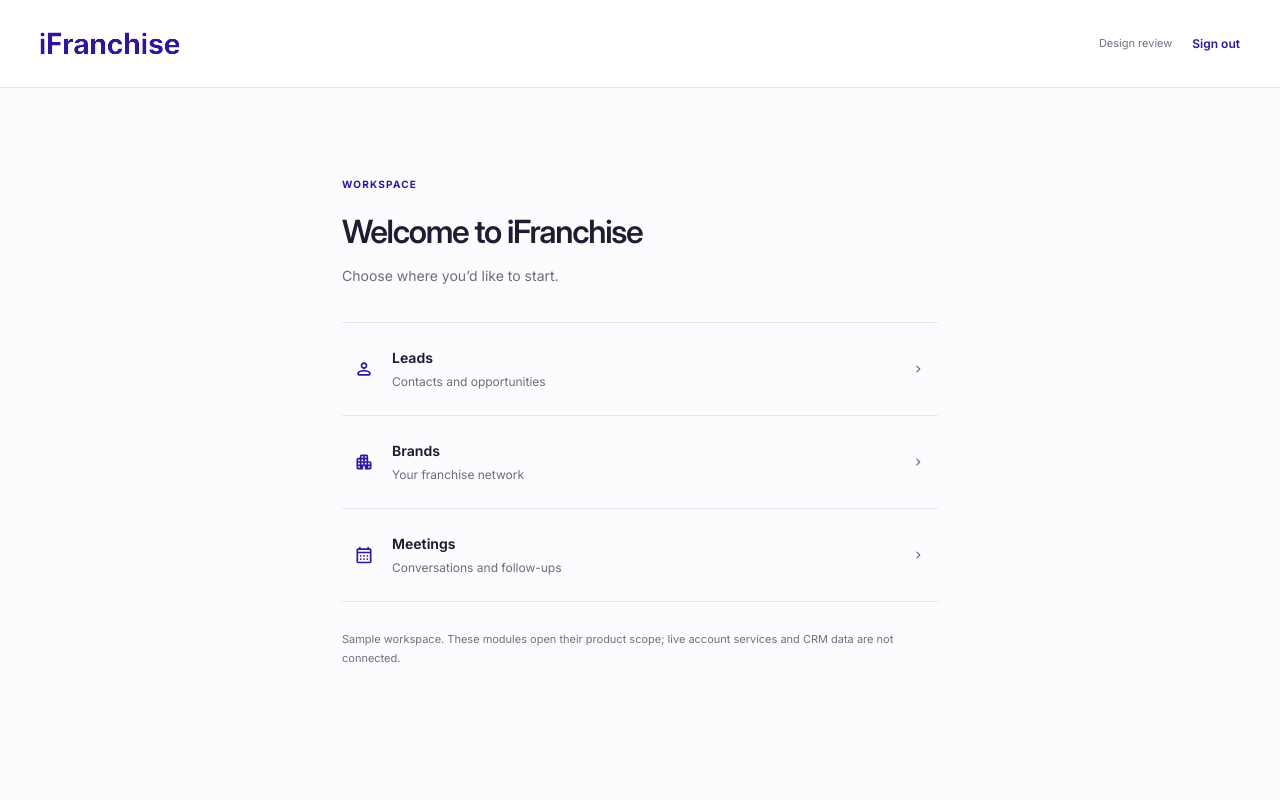
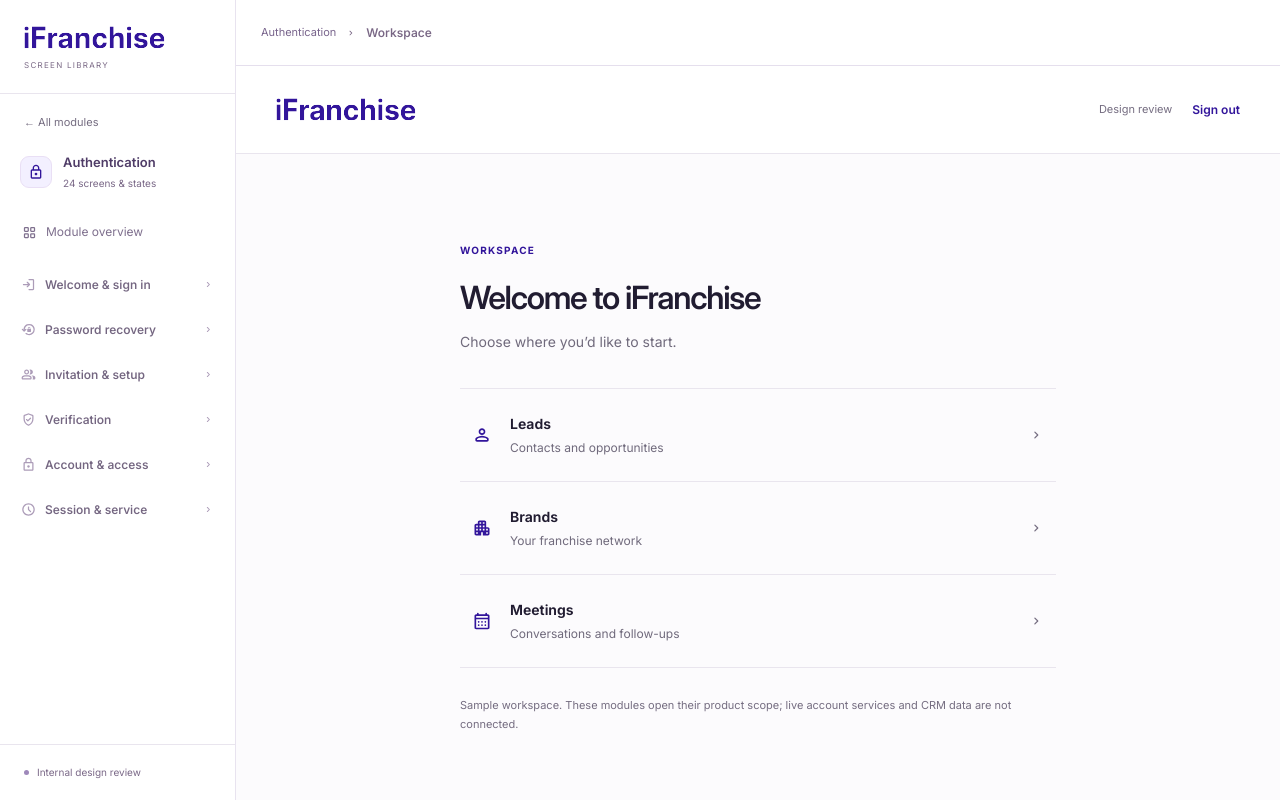
Before and after one commit to iFranchise-Tech/ifranchise-crm-wireframes, a Next.js app: page /demo/workspace in a window 1280 px wide. Built offline with nearby package versions, Linux system fonts and the light colour scheme.

Commit message:
Keep authentication navigation visible across entry routes and desktops

```diff
--- a/app/demo/workspace/page.tsx
+++ b/app/demo/workspace/page.tsx
@@ -1,3 +1,12 @@
 import { WorkspacePreview } from "@/modules/auth/components/workspace-preview";
+import { AuthNavigation } from "@/modules/screen-library/components/auth-navigation";
+import { ReviewShell } from "@/modules/screen-library/components/review-shell";
+import { authScreens, reviewHref } from "@/modules/screen-library/config/auth-screens";
 export const metadata = { title: "Workspace · iFranchise CRM" };
-export default function WorkspacePage() { return <WorkspacePreview />; }
+export default async function WorkspacePage({ searchParams }: { searchParams: Promise<{ mode?: string }> }) {
+  const query = await searchParams;
+  const mode = query.mode === "mobile" ? "mobile" : "desktop";
+  return <ReviewShell moduleName="Authentication" icon="lock" subtitle={`${authScreens.length} screens & states`} overviewHref={reviewHref("overview", mode)} title="Workspace" navigation={<AuthNavigation screenId="workspace" mode={mode} />}>
+    <div className="review-workspace-content"><WorkspacePreview /></div>
+  </ReviewShell>;
+}
--- a/app/globals.css
+++ b/app/globals.css
@@ -339,8 +339,11 @@ svg { flex: none; width: 20px; height: 20px; }
 .scope-content p { margin: 22px 0 0; color: var(--subtle); font-size: 12px; line-height: 1.8; }
 
 /* Screen viewer: compact persistent sidebar and a real isolated viewport. */
-.review-shell { display: grid; grid-template-columns: 236px minmax(0, 1fr); height: 100svh; min-height: 540px; overflow: hidden; background: #f4f2f7; }
+.review-shell { display: grid; grid-template-columns: 236px minmax(0, 1fr); height: 100svh; min-height: 0; overflow: hidden; background: #f4f2f7; }
 .review-sidebar { display: flex; flex-direction: column; min-width: 0; min-height: 0; border-right: 1px solid #e8e3ef; background: #fff; }
+.review-sidebar > :not(.review-navigation) { flex-shrink: 0; }
+.review-workspace-content { min-height: 0; overflow-y: auto; }
+.review-workspace-content .workspace-home { min-height: 100%; }
 .review-brand { display: flex; flex-direction: column; align-items: flex-start; gap: 10px; padding: 26px 24px 22px; border-bottom: 1px solid var(--line); }
 .review-brand .brand-wordmark img { width: 141px; }
 .review-brand > span:last-child { color: #7c6b87; font-size: 8px; letter-spacing: .16em; }
@@ -423,6 +426,8 @@ svg { flex: none; width: 20px; height: 20px; }
 
 
 @media (max-width: 1150px) {
+  .review-shell { grid-template-columns: 214px minmax(0, 1fr); }
+  .review-nav-group summary { font-size: 11px; }
   .overview-journeys { grid-template-columns: repeat(2, minmax(0, 1fr)); }
   .module-metrics { grid-template-columns: repeat(2, minmax(0, 1fr)); }
   .module-metrics > div:nth-child(3) { border-left: 0; }
@@ -441,9 +446,13 @@ svg { flex: none; width: 20px; height: 20px; }
   .module-grid { grid-template-columns: repeat(2, minmax(0, 1fr)); }
   .catalog-controls { flex-wrap: wrap; }
   .catalog-search { width: 100%; max-width: 260px; }
-  .review-shell { grid-template-columns: 214px minmax(0, 1fr); }
-  .review-nav-group summary { font-size: 11px; }
   .review-breadcrumb { font-size: 10px; }
+}
+@media (min-width: 701px) and (max-height: 720px) {
+  .review-brand { padding: 20px 20px 16px; }
+  .review-all-modules { padding: 16px 20px 0; }
+  .review-sidebar-heading { padding: 18px 18px; }
+  .review-sidebar-footer { padding: 14px 20px; }
 }
 @media (max-width: 700px) {
   .auth-column { padding: max(28px, env(safe-area-inset-top)) 24px max(22px, env(safe-area-inset-bottom)); }
@@ -508,7 +517,7 @@ svg { flex: none; width: 20px; height: 20px; }
   .scope-content { padding: 22px; }
   .scope-heading { align-items: flex-start; }
   .scope-heading h2 { font-size: 14px; line-height: 1.6; }
-  .review-shell { display: block; height: 100svh; min-height: 540px; }
+  .review-shell { display: block; height: 100svh; }
   .review-sidebar { display: none; }
   .review-workspace { height: 100%; grid-template-rows: 63px minmax(0, 1fr); }
   .review-menu-button { display: inline-flex; }
--- a/modules/auth/components/workspace-preview.tsx
+++ b/modules/auth/components/workspace-preview.tsx
@@ -2,7 +2,7 @@ import { BrandMark } from "@/components/layout/brand-mark";
 import { Icon } from "./icon";
 import { AuthLink } from "./auth-navigation-context";
 export function WorkspacePreview() {
-  return <main className="workspace-home">
+  return <section className="workspace-home" aria-label="Sample workspace">
     <header className="workspace-home-header"><BrandMark /><span className="workspace-review-label">Design review</span><AuthLink href="/sign-in">Sign out</AuthLink></header>
     <div className="workspace-home-content">
       <span className="workspace-eyebrow">WORKSPACE</span><h1>Welcome to iFranchise</h1><p>Choose where you’d like to start.</p>
@@ -13,5 +13,5 @@ export function WorkspacePreview() {
       </div>
       <p className="workspace-review-note">Sample workspace. These modules open their product scope; live account services and CRM data are not connected.</p>
     </div>
-  </main>;
+  </section>;
 }
--- a/modules/screen-library/components/auth-navigation.tsx
+++ b/modules/screen-library/components/auth-navigation.tsx
@@ -1,7 +1,7 @@
 "use client";
 import Link from "next/link";
 import { Icon } from "@/modules/auth/components/icon";
-import { authScreenGroups, getScreenGroup, reviewHref } from "@/modules/screen-library/config/auth-screens";
+import { authScreenGroups, getAuthScreen, getScreenGroup, reviewHref } from "@/modules/screen-library/config/auth-screens";
 
 export function AuthNavigation({ screenId, mode }: { screenId: string; mode: "desktop" | "mobile" }) {
   const activeGroup = getScreenGroup(screenId);
@@ -10,7 +10,7 @@ export function AuthNavigation({ screenId, mode }: { screenId: string; mode: "de
     {authScreenGroups.map(group => <details className="review-nav-group" key={`${group.id}-${activeGroup?.id}`} open={group.id === activeGroup?.id}>
       <summary><Icon name={group.icon} /><span>{group.title}</span><Icon name="chevron" /></summary>
       <ul>{group.screens.map(screen => <li key={screen.id}><Link href={reviewHref(screen.id, mode)} prefetch={false} onClick={event => {
-        if (screenId === "overview" || event.button !== 0 || event.metaKey || event.ctrlKey || event.shiftKey || event.altKey) return;
+        if (!getAuthScreen(screenId) || event.button !== 0 || event.metaKey || event.ctrlKey || event.shiftKey || event.altKey) return;
         event.preventDefault(); window.history.pushState(null, "", reviewHref(screen.id, mode));
       }} aria-current={screenId === screen.id ? "page" : undefined}><span className="nav-screen-dot" />{screen.title}</Link></li>)}</ul>
     </details>)}
--- a/modules/screen-library/components/review-shell.tsx
+++ b/modules/screen-library/components/review-shell.tsx
@@ -20,7 +20,7 @@ type ReviewShellProps = {
 export function ReviewShell({ moduleName, icon, subtitle, overviewHref, title, navigation, controls, children }: ReviewShellProps) {
   const dialog = useRef<HTMLDialogElement>(null);
   return <div className="review-shell">
-    <aside className="review-sidebar">
+    <aside className="review-sidebar" aria-label="Screen library">
       <Link className="review-brand" href="/library" aria-label="Back to screen library"><BrandMark /><span>SCREEN LIBRARY</span></Link>
       <Link className="review-all-modules" href="/library">← All modules</Link>
       <div className="review-sidebar-heading"><span className="review-module-icon"><Icon name={icon} /></span><div><strong>{moduleName}</strong><span>{subtitle}</span></div></div>
--- a/modules/screen-library/components/screen-viewer.tsx
+++ b/modules/screen-library/components/screen-viewer.tsx
@@ -29,7 +29,7 @@ export function ScreenViewer({ screen, initialMode }: { screen: AuthScreen; init
       if (data?.type === "ifranchise:preview-ready") frame.current?.contentWindow?.postMessage({ type: "ifranchise:select-screen", screen: selected.current }, window.location.origin);
       if (data?.type === "ifranchise:screen-changed" && typeof data.screen === "string" && getAuthScreen(data.screen) && data.screen !== selected.current) window.history.pushState(null, "", reviewHref(data.screen, mode));
       if (data?.type === "ifranchise:open-library" && typeof data.href === "string" && /^\/library(?:\/modules\/[a-z-]+)?$/.test(data.href)) router.push(data.href);
-      if (data?.type === "ifranchise:open-workspace") router.push("/demo/workspace");
+      if (data?.type === "ifranchise:open-workspace") router.push(`/demo/workspace${mode === "mobile" ? "?mode=mobile" : ""}`);
     };
     window.addEventListener("message", receive);
     return () => window.removeEventListener("message", receive);
--- a/next.config.ts
+++ b/next.config.ts
@@ -1,9 +1,27 @@
 import type { NextConfig } from "next";
+import { authScreens, reviewHref } from "./modules/screen-library/config/auth-screens";
 
 const nextConfig: NextConfig = {
   poweredByHeader: false,
   devIndicators: false,
   allowedDevOrigins: ["127.0.0.1"],
+  // Direct links and new tabs must enter the review workspace too. Keep the
+  // isolated /auth-preview surface outside these redirects to avoid nesting it.
+  redirects() {
+    const legacyScreens = [
+      ["/sign-in/email-validation", "sign-in"],
+      ["/sign-in/password-validation", "password"],
+      ["/sign-in/password-visibility", "password"],
+      ["/reset-password/validation", "reset-password"],
+      ["/invitation/review", "invitation"],
+      ["/verify/success", "authenticated"],
+    ];
+    return [
+      ...authScreens.map(screen => ({ source: screen.href, destination: reviewHref(screen.id), permanent: false })),
+      ...legacyScreens.map(([source, id]) => ({ source, destination: reviewHref(id), permanent: false })),
+      { source: "/invitation/success", destination: "/demo/workspace", permanent: false },
+    ];
+  },
 };
 
 export default nextConfig;
--- a/scripts/check-routes.mjs
+++ b/scripts/check-routes.mjs
@@ -6,7 +6,7 @@ const origin = process.env.PREVIEW_ORIGIN ?? 'http://127.0.0.1:4173';
 assert.equal(new Set(authScreens.map(screen => screen.id)).size, authScreens.length, 'Screen IDs must be unique');
 assert.equal(new Set(authScreens.map(screen => screen.href)).size, authScreens.length, 'Direct screen routes must be unique');
 const routes = [
-  ...authScreens.map(screen => ({ path: screen.href, marker: 'auth-content' })),
+  ...authScreens.map(screen => ({ path: screen.href, marker: 'review-shell', destination: `/library/authentication/${screen.id}` })),
   ...authScreens.map(screen => ({ path: `/library/authentication/${screen.id}`, marker: 'review-shell' })),
   ...authScreens.map(screen => ({ path: `/auth-preview/${screen.id}`, marker: 'auth-content' })),
   { path: '/demo/workspace', marker: 'workspace-home' },
@@ -18,12 +18,14 @@ const routes = [
 ];
 let checked = 0;
 for (let offset = 0; offset < routes.length; offset += 4) {
-  await Promise.all(routes.slice(offset, offset + 4).map(async ({ path, marker }) => {
+  await Promise.all(routes.slice(offset, offset + 4).map(async ({ path, marker, destination }) => {
     const response = await fetch(`${origin}${path}`);
     assert.equal(response.status, 200, `${path} must be accessible`);
     const html = await response.text();
     assert.ok(html.includes(marker), `${path} must render its expected layout`);
+    if (destination) assert.equal(new URL(response.url).pathname, destination, `${path} must open the shared review workspace`);
     if (marker === 'auth-content') assert.ok(!html.includes('class="review-shell"'), `${path} must not include review navigation`);
+    if (path === '/demo/workspace') assert.ok(html.includes('class="review-sidebar"'), 'The post-sign-in workspace must retain screen navigation');
     checked++;
   }));
 }
@@ -45,9 +47,23 @@ for (const prefix of ['/auth-preview', '/library/authentication']) {
   const response = await fetch(`${origin}${prefix}/constructor`);
   assert.equal(response.status, 404, 'Unknown review screens must return 404');
 }
-for (const [legacy, current] of [['/verify/success', '/demo/authenticated'], ['/auth-preview/verify-success', '/auth-preview/authenticated']]) {
+for (const [legacy, current] of [
+  ['/sign-in/email-validation', '/library/authentication/sign-in'],
+  ['/sign-in/password-validation', '/library/authentication/password'],
+  ['/sign-in/password-visibility', '/library/authentication/password'],
+  ['/reset-password/validation', '/library/authentication/reset-password'],
+  ['/invitation/review', '/library/authentication/invitation'],
+  ['/invitation/success', '/demo/workspace'],
+  ['/verify/success', '/library/authentication/authenticated'],
+  ['/auth-preview/verify-success', '/auth-preview/authenticated'],
+]) {
   const response = await fetch(`${origin}${legacy}`);
   assert.equal(response.status, 200);
   assert.equal(new URL(response.url).pathname, current);
 }
-console.log(`Passed: ${checked} routes, ${authScreens.length} clean authentication screens, unique IDs, and unknown-state handling.`);
+const mobileEntry = await fetch(`${origin}/sign-in?mode=mobile`, { redirect: 'manual' });
+assert.equal(mobileEntry.status, 307, 'Direct entry uses a temporary review redirect');
+const mobileDestination = new URL(mobileEntry.headers.get('location'), origin);
+assert.equal(mobileDestination.pathname, '/library/authentication/sign-in');
+assert.equal(mobileDestination.searchParams.get('mode'), 'mobile', 'Direct entry preserves the requested preview mode');
+console.log(`Passed: ${checked} routes, ${authScreens.length} authentication screens with shared navigation, isolated embeds, legacy links, and unknown-state handling.`);
```
Also changed, not shown: 1 other file (tests, documents, lock files or other folders).
